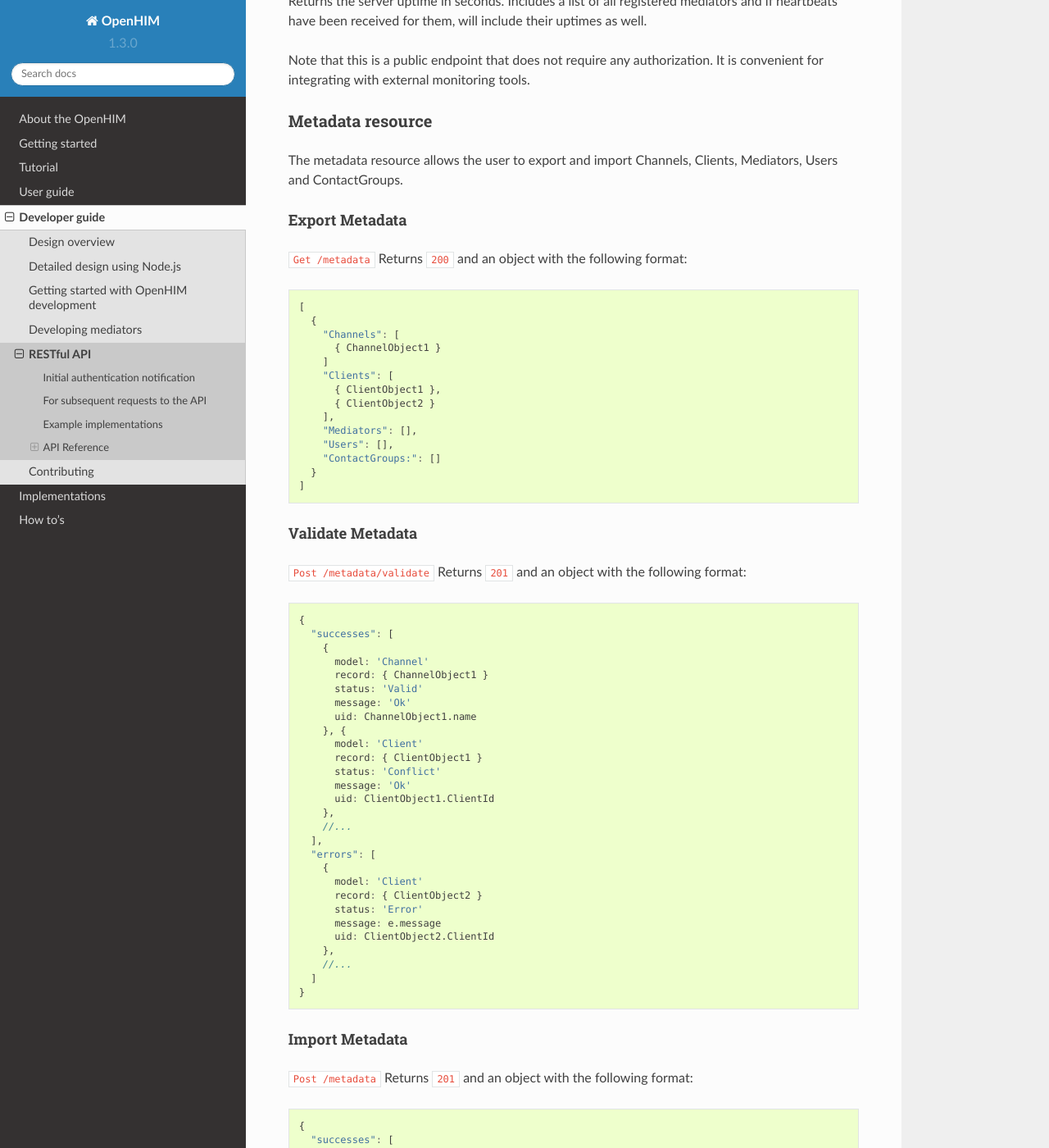
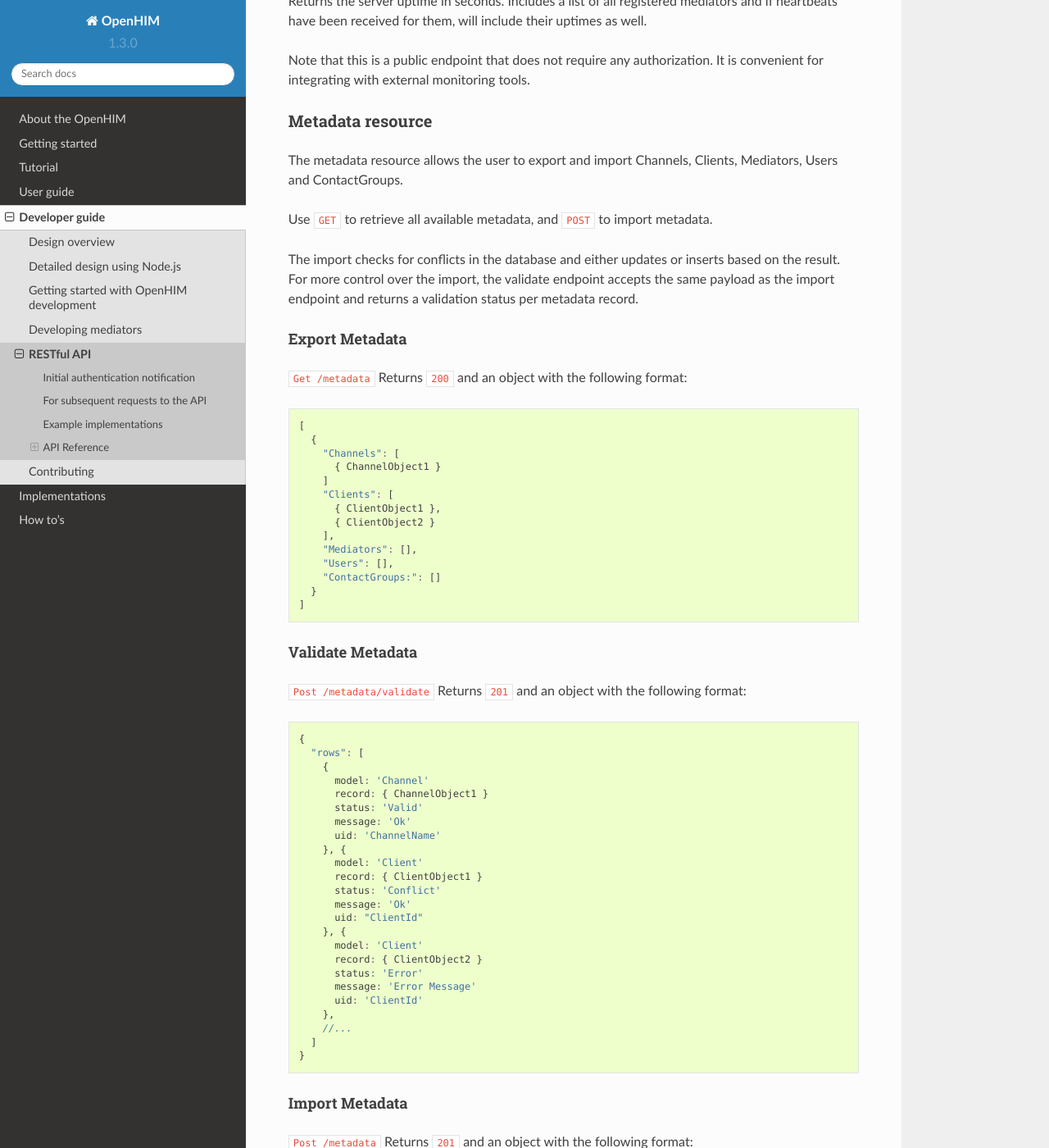
Before and after one commit to jembi/openhim-core-js, a Sphinx documentation site: the page built from docs/dev-guide/api-ref.md, in a window 1280 px wide and 1400 px high, scrolled down 19931 px. Shown: the whole window at 82% size. Built offline with Sphinx 7.4.7 and the Read the Docs theme 2.0.0, drawn with Linux system fonts in a browser that asks for light colours; some of the changed text lies outside the part shown.

Commit message:
OHIE-131: Make the metadata API docs more clear

````diff
--- a/docs/dev-guide/api-ref.md
+++ b/docs/dev-guide/api-ref.md
@@ -789,6 +789,10 @@
 
 The metadata resource allows the user to export and import Channels, Clients, Mediators, Users and ContactGroups.
 
+Use `GET` to retrieve all available metadata, and `POST` to import metadata.
+
+The import checks for conflicts in the database and either updates or inserts based on the result.  For more control over the import, the validate endpoint accepts the same payload as the import endpoint and returns a validation status per metadata record.
+
 #### Export Metadata
 
 `Get /metadata` Returns `200` and an object with the following format:
@@ -816,29 +820,25 @@
 
 ```js
 {
-  "successes": [
+  "rows": [
     {
       model: 'Channel'
       record: { ChannelObject1 }
       status: 'Valid'
       message: 'Ok'
-      uid: ChannelObject1.name
+      uid: 'ChannelName'
     }, {
       model: 'Client'
       record: { ClientObject1 }
       status: 'Conflict'
       message: 'Ok'
-      uid: ClientObject1.ClientId
-    },
-    //...
-  ],
-  "errors": [
-    {
+      uid: "ClientId"
+    }, {
       model: 'Client'
       record: { ClientObject2 }
       status: 'Error'
-      message: e.message
-      uid: ClientObject2.ClientId
+      message: 'Error Message'
+      uid: 'ClientId'
     },
     //...
   ]
@@ -852,29 +852,25 @@
 
 ```js
 {
-  "successes": [
+  "rows": [
     {
       model: 'Channel'
       record: { ChannelObject1 }
-      status: 'Successfully Imported'
-      message: 'Ok'
-      uid: ChannelObject1.name
+      status: 'Inserted'
+      message: ''
+      uid: 'ChannelName'
     }, {
       model: 'Client'
       record: { ClientObject1 }
-      status: 'Successfully Updated'
-      message: 'Ok'
-      uid: ClientObject1.ClientId
-    },
-    //...
-  ],
-  "errors": [
-    {
+      status: 'Updated'
+      message: ''
+      uid: 'ClientId'
+    }, {
       model: 'Client'
       record: { ClientObject2 }
       status: 'Error'
-      message: e.message
-      uid: ClientObject2.ClientId
+      message: 'Error Message'
+      uid: 'ClientId'
     },
     //...
   ]
````
